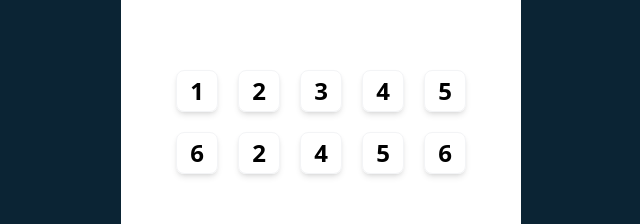
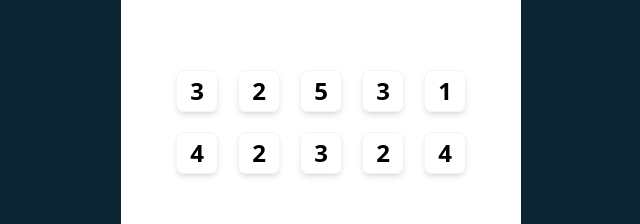
Before and after one commit to ar4scode/tenzies-game, a React (Vite) app: page / in a window 1280 px wide. Shown: the part 278-502 px from the top of the page, without its empty margins (319-959 px from the left). Built offline with nearby package versions, Linux system fonts and the light colour scheme.

Commit message:
Generate all random number in range of 1 to 6 and replace it with hard coded component

```diff
--- a/src/App.jsx
+++ b/src/App.jsx
@@ -1,23 +1,35 @@
+import { useState } from 'react'
 import './App.css'
 import Die from './components/Die'
 
 function App() {
+  const [diceNumbers, setDiceNumbers] = useState(generateAllNewDice())
+/*
+  const generateRandomInt = () => {
+    return Math.floor(Math.random() * 7 + 1)
+  }
 
+  let diceArray = []
+  for(let index = 1; index < 11; index++) {
+    diceArray.push(generateRandomInt())
+  }
+*/
+  function generateAllNewDice()  {
+    let newDices = []
+    for(let index= 1; index < 11; index++) {
+      // we can use Math.ceil() => we don't need add 1 to our random number
+      newDices.push(Math.ceil(Math.random() * 6))
+    }
+    return newDices
+  }
 
   return (
     <>
       <main className='bg-white rounded-lg h-full flex justify-center items-center'>
         <div className='grid grid-cols-5 gap-5'>
-          <Die value="1"/>
-          <Die value="2"/>
-          <Die value="3"/>
-          <Die value="4"/>
-          <Die value="5"/>
-          <Die value="6"/>
-          <Die value="2"/>
-          <Die value="4"/>
-          <Die value="5"/>
-          <Die value="6"/>
+          {diceNumbers.map((die, index) => {
+            return(<Die key={index} value={die} />)
+          })}
         </div>
       </main>
     </>
```
